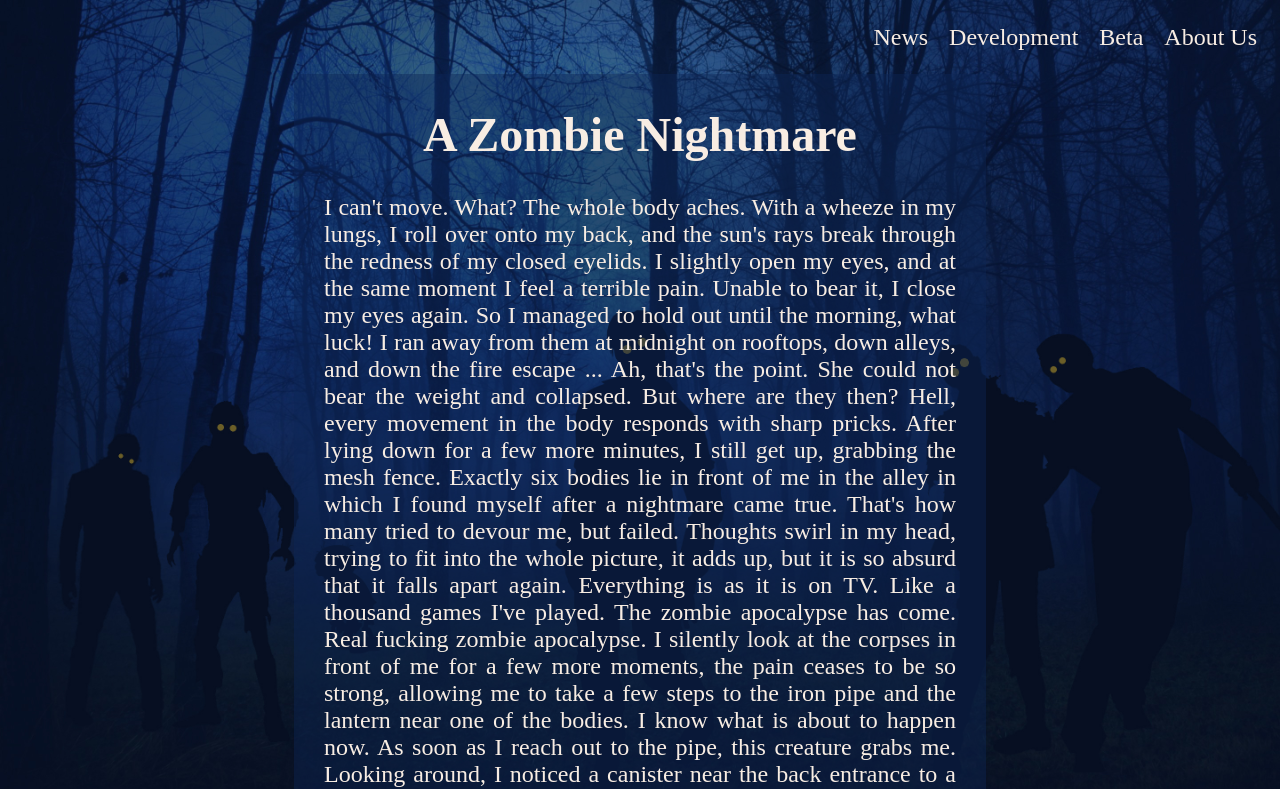
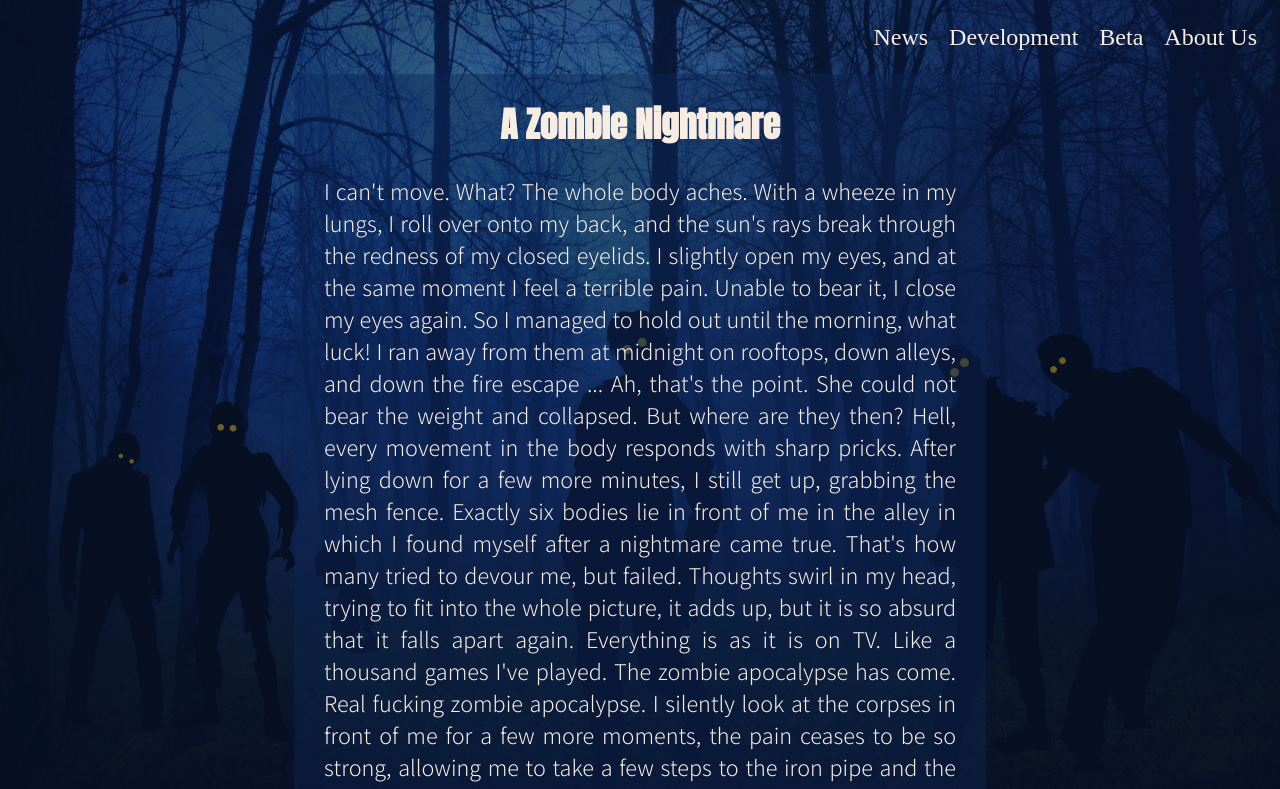
Before and after one commit to bobmagrega/zombiesite, a plain HTML site: page index.html in a window 1280 px wide. Shown: the top 789 px of the page. Drawn offline with Linux system fonts and the light colour scheme.

Commit message:
Update styles.css

```diff
--- a/css/styles.css
+++ b/css/styles.css
@@ -8,6 +8,8 @@ body {
 
 h1 {
   text-align: center;
+  font-family: Anton;
+  font-size: 35px;
 }
 .story-synopsis {
   color: #F8EDE3;
@@ -18,6 +20,7 @@ h1 {
   width: 50%;
   padding: 1px 30px;
   text-align: justify;
+  font-family: Assistant;
 }
 
 .header {
```
